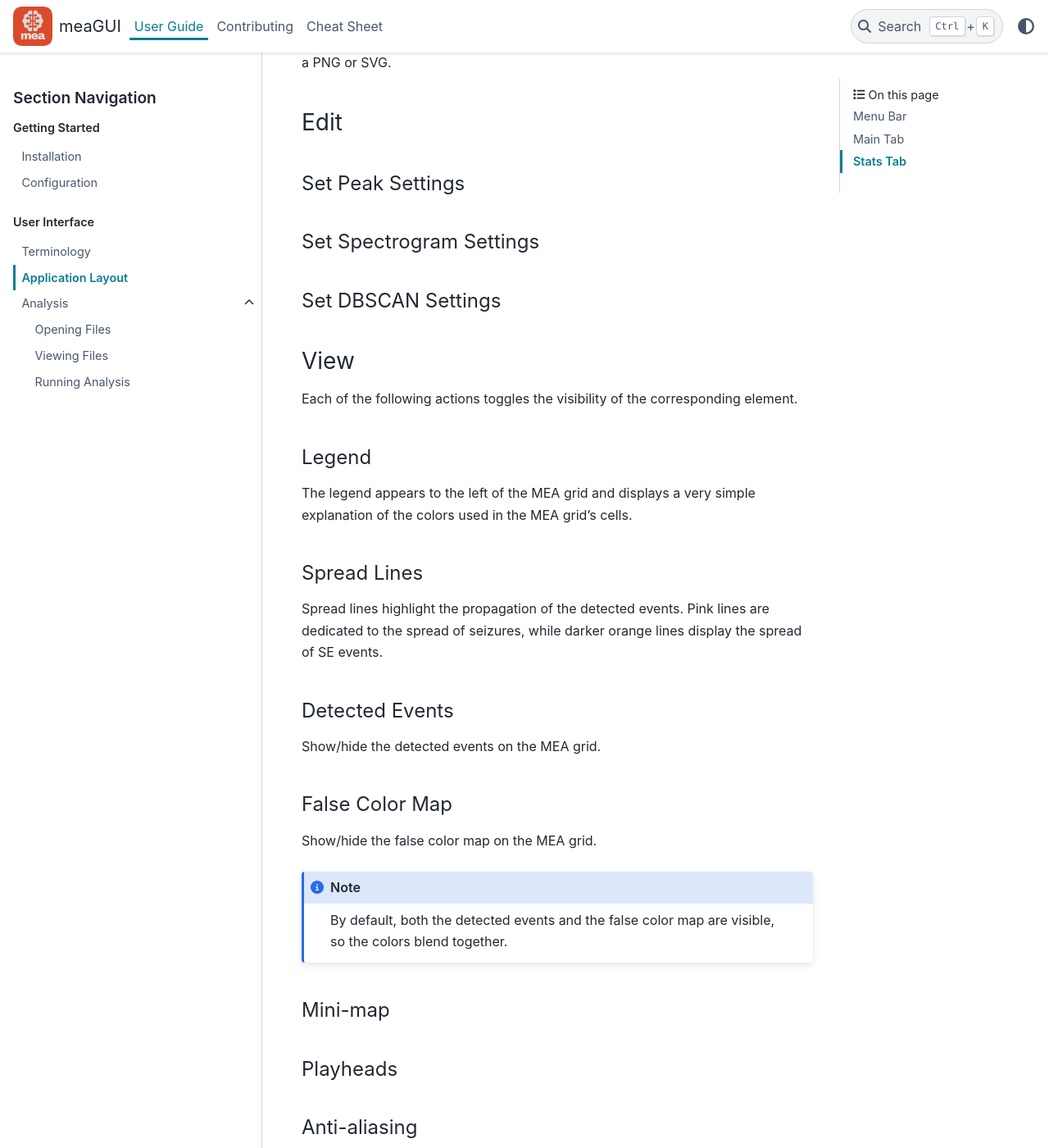
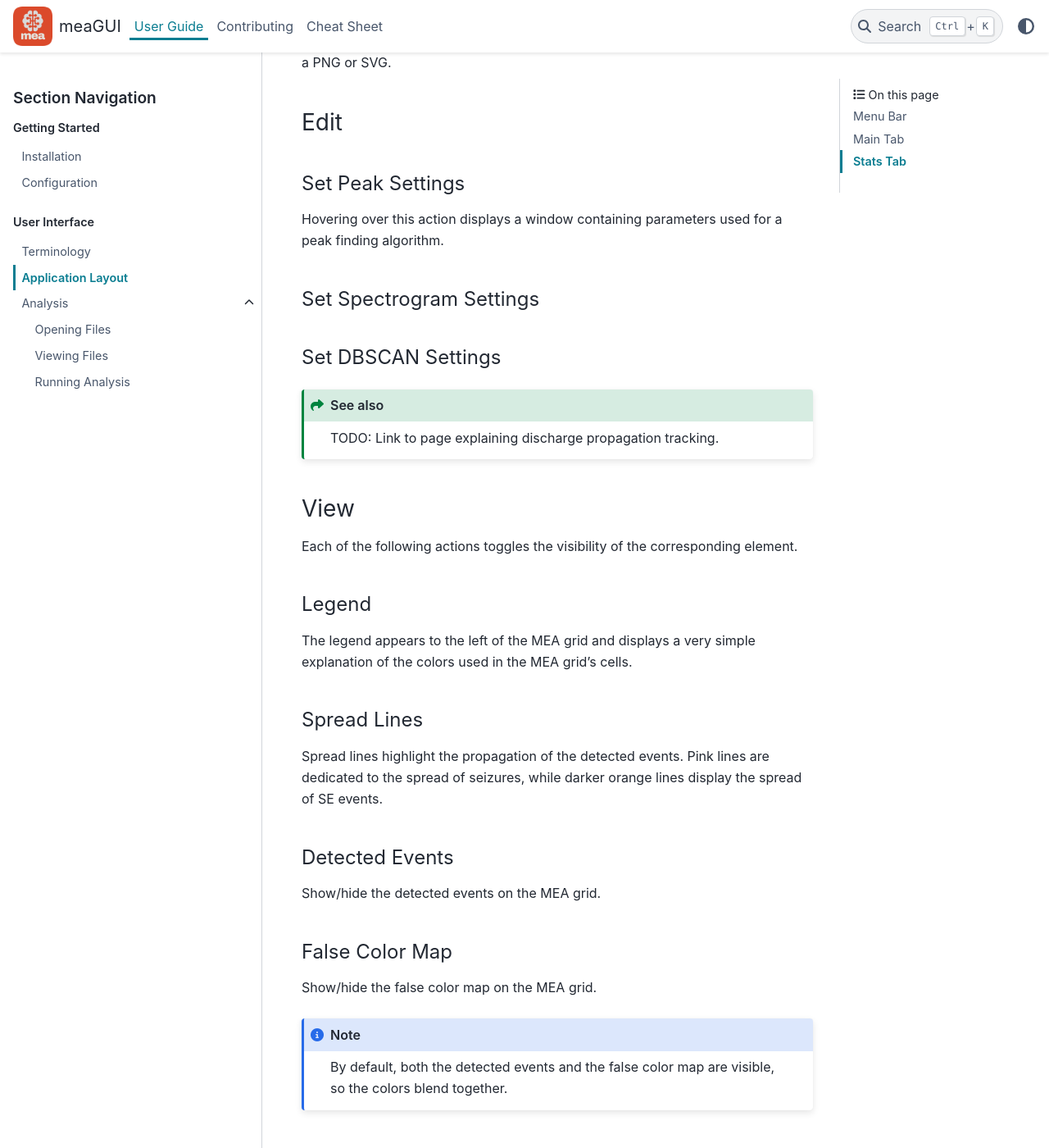
Before and after one commit to booka66/mea-gui, a Sphinx documentation site: the page built from docs/userguide/layout/layout.rst, in a window 1280 px wide and 1400 px high, scrolled down 1560 px. Shown: the whole window at 82% size. Built offline with Sphinx 7.4.7 and the PyData theme 0.15.4, drawn with Linux system fonts in a browser that asks for light colours.

Commit message:
fixed makecopybutton erro

```diff
--- a/docs/conf.py
+++ b/docs/conf.py
@@ -22,7 +22,7 @@
 # Add any Sphinx extension module names here, as strings. They can be
 # extensions coming with Sphinx (named 'sphinx.ext.*') or your custom
 # ones.
-extensions = ["sphinx_makecopybutton", "sphinx.ext.todo", "sphinx.ext.autodoc"]
+extensions = ["sphinx_copybutton", "sphinx.ext.todo", "sphinx.ext.autodoc"]
 
 # Add any paths that contain templates here, relative to this directory.
 templates_path = ["_templates"]
--- a/docs/userguide/layout/layout.rst
+++ b/docs/userguide/layout/layout.rst
@@ -53,12 +53,17 @@
 
 Set Peak Settings
 ~~~~~~~~~~~~~~~~~
+Hovering over this action displays a window containing parameters used for a peak finding algorithm.
 
 Set Spectrogram Settings
 ~~~~~~~~~~~~~~~~~~~~~~~~
 
 Set DBSCAN Settings
 ~~~~~~~~~~~~~~~~~~~
+
+.. seealso::
+
+   TODO: Link to page explaining discharge propagation tracking.
 
 View
 ----
```
